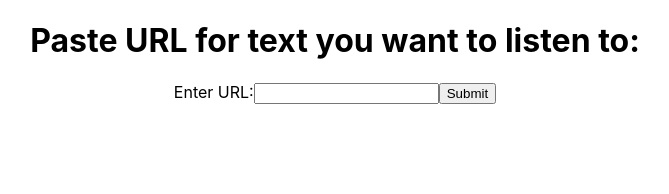
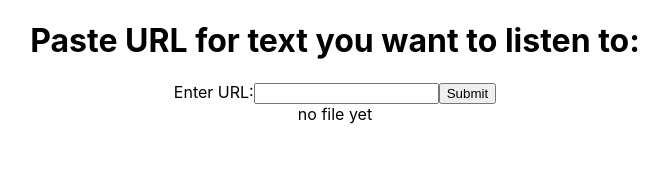
Before and after one commit to anosharahim/myna-voice-ai, a React (Create React App) app in the folder frontend/: page / in a window 1280 px wide. Shown: the top 194 px of the page, without its empty margins (305-974 px from the left). Built offline with nearby package versions, Linux system fonts and the light colour scheme.

Commit message:
get url to audio file from backend

```diff
--- a/frontend/src/components/InputForm.jsx
+++ b/frontend/src/components/InputForm.jsx
@@ -11,7 +11,7 @@ function InputForm() {
       const response = await axios.post("http://127.0.0.1:8000/search-view/", {
         url,
       });
-      setResponse(`Entered URL: ${response.data.url}`);
+      setResponse(response.data.audio_url);
     } catch (error) {
       console.error(error);
       setResponse("Error occurred while sending the URL.");
@@ -31,7 +31,7 @@ function InputForm() {
         </label>
         <button type="submit">Submit</button>
       </form>
-      <p>{response}</p>
+      {response ? <audio src={response}></audio> : <div> no file yet </div>}
     </div>
   );
 }
```
